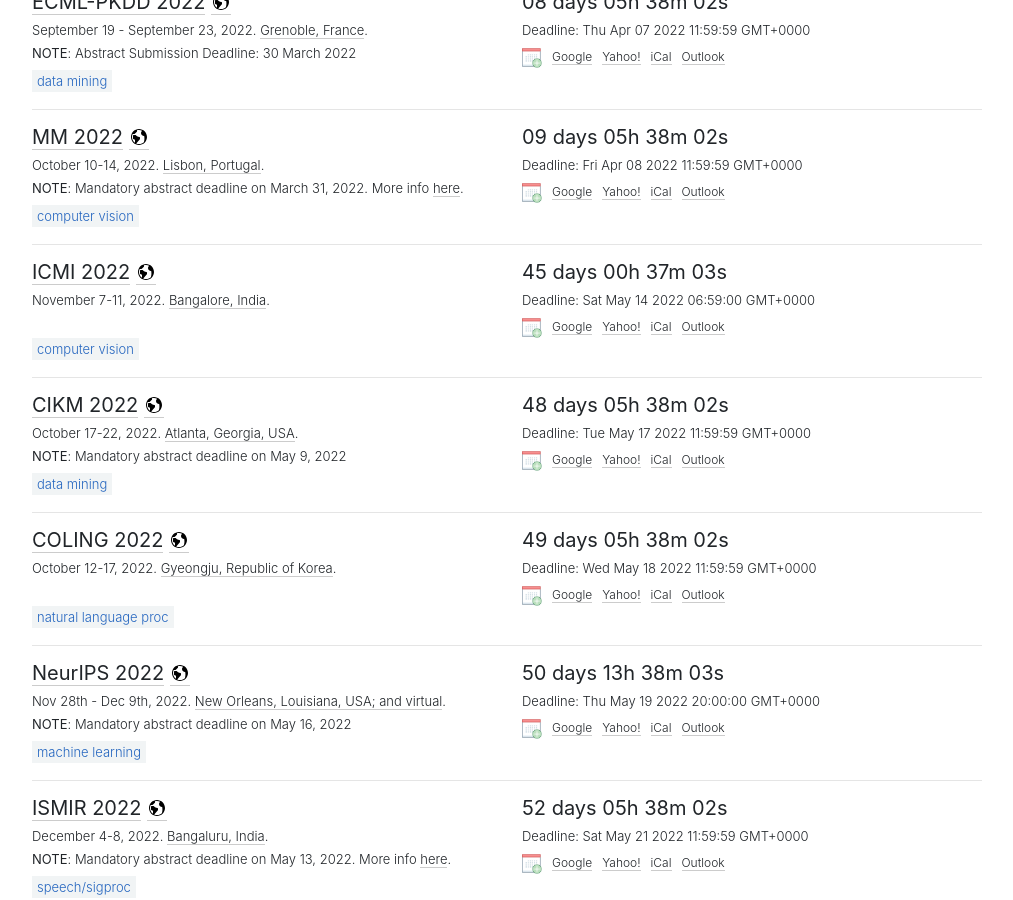
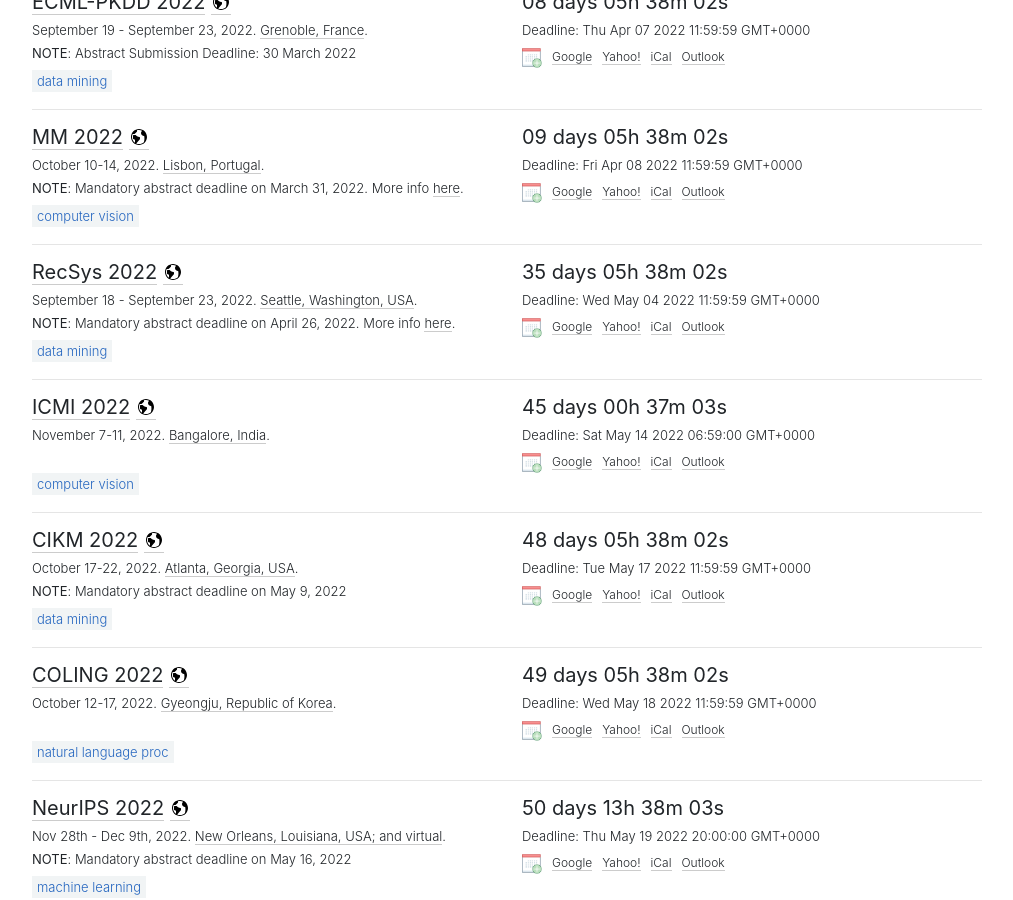
Before and after one commit to paperswithcode/ai-deadlines, a Jekyll site: the page built from index.html, in a window 1280 px wide and 900 px high, scrolled down 301 px. Shown: the whole window, without its empty margins (133-1146 px from the left). Built offline with Jekyll 4.4.1, drawn with Linux system fonts in a browser that asks for light colours; comment, search, counter and statistics services are not loaded; some of the changed text lies outside the part shown.

Commit message:
Add RecSys 2022

```diff
--- a/_data/conferences.yml
+++ b/_data/conferences.yml
@@ -618,18 +618,16 @@
 
 - title: RecSys
   hindex: 45
-  year: 2021
-  id: recsys21
-  link: https://recsys.acm.org/recsys21/
-  deadline: '2021-05-04 23:59:59'
-  abstract_deadline: '2020-04-27 23:59:59'
+  year: 2022
+  id: recsys22
+  link: https://recsys.acm.org/recsys22/
+  deadline: '2022-05-03 23:59:59'
+  abstract_deadline: '2022-04-26 23:59:59'
   timezone: UTC-12
-  date: September 27 - October 1, 2021
-  place: Amsterdam, Netherlands
+  date: September 18 - September 23, 2022
+  place: Seattle, Washington, USA
   sub: DM
-  note: '<b>NOTE</b>: Mandatory abstract deadline on April 27, 2020. More info <a
-    href=''https://recsys.acm.org/recsys21/dates/''>here</a>.'
-  paperslink: https://recsys.acm.org/recsys21/accepted-contributions/#content-tab-1-0-tab
+  note: '<b>NOTE</b>: Mandatory abstract deadline on April 26, 2022. More info <a href=''https://recsys.acm.org/recsys22/call/''>here</a>.'
 
 - title: EMNLP
   hindex: 112
```
